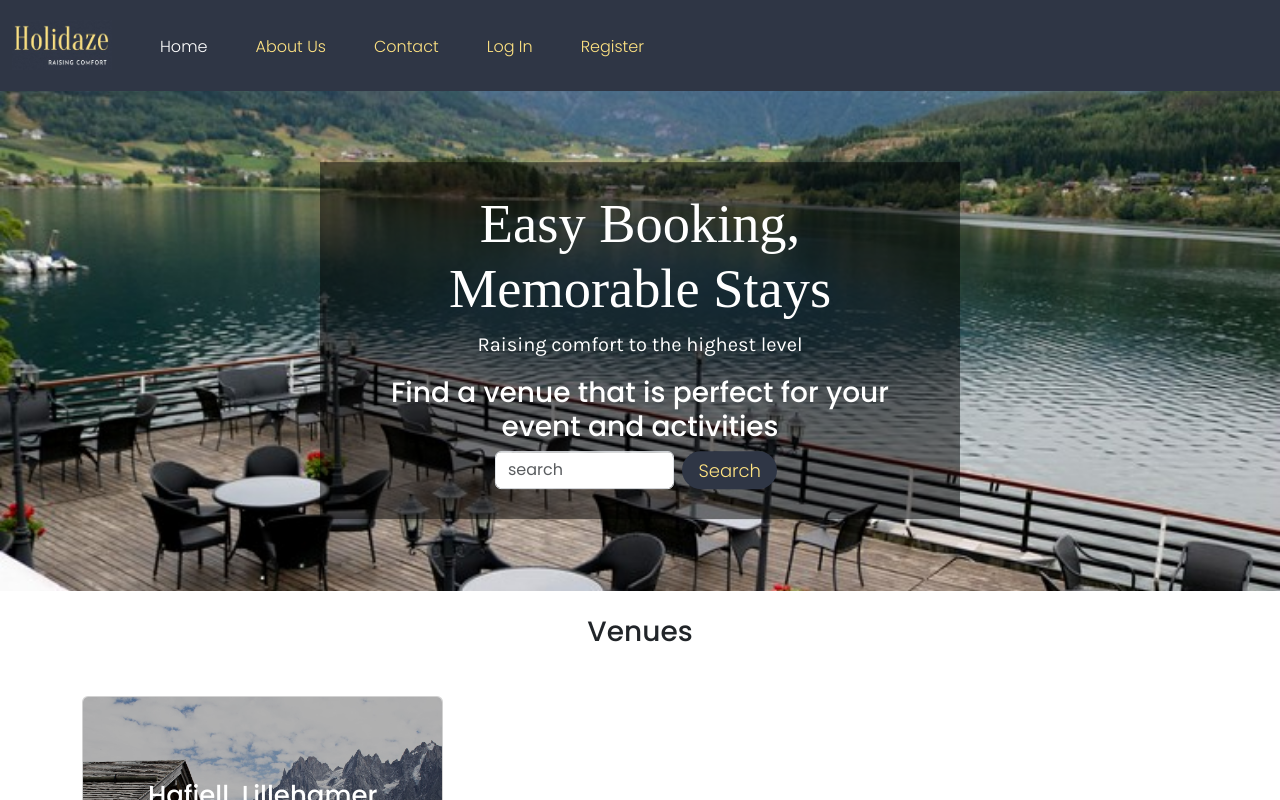
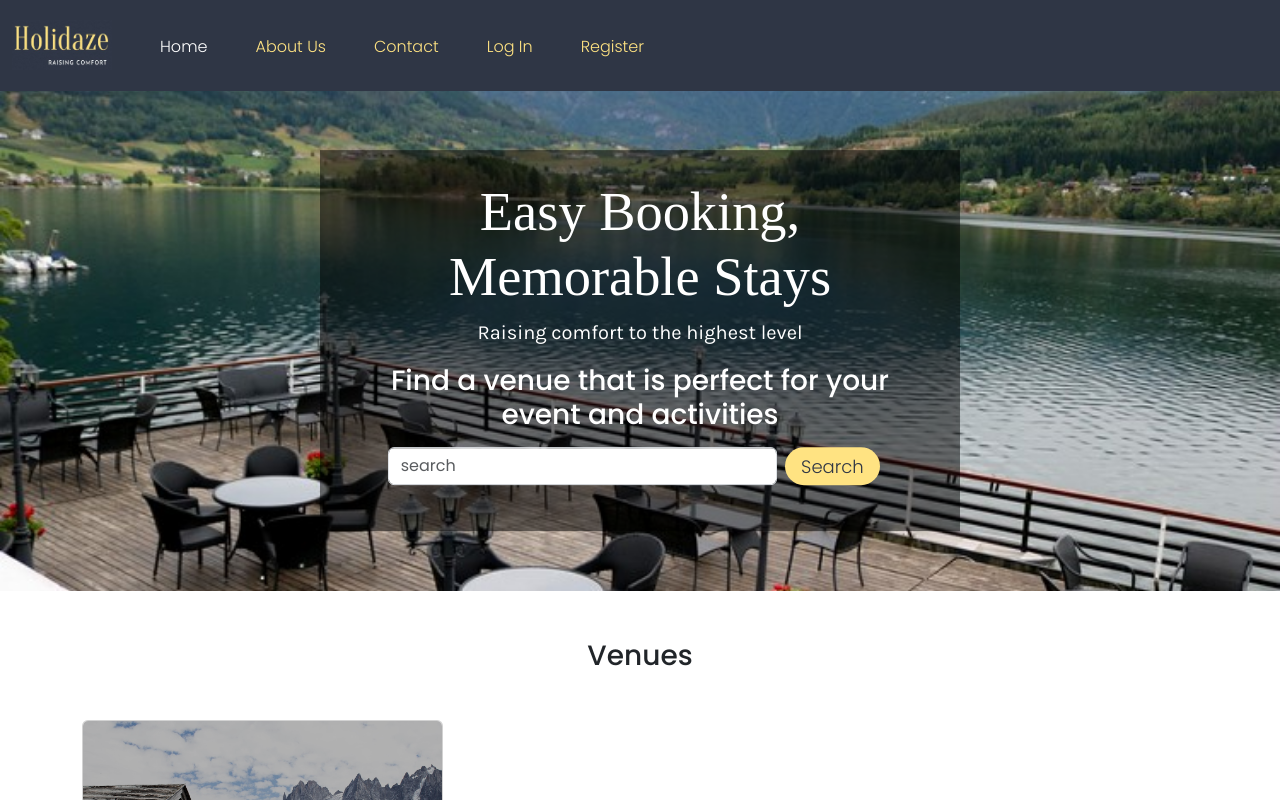
Before and after one commit to tahsinrukaiya/PROJECT-EXAM-2, a React (Vite) app: page / in a window 1280 px wide. Shown: the top 800 px of the page. Built offline with nearby package versions, Linux system fonts and the light colour scheme; a web font is replaced by a local one.

Commit message:
small changes

```diff
--- a/src/Components/HeroSection.jsx
+++ b/src/Components/HeroSection.jsx
@@ -10,13 +10,11 @@ export default function HeroSection() {
                     <p className="lead text-white">Raising comfort to the highest level</p>
                     <h3 className="lead-2 text-white">Find a venue that is perfect for your event and activities</h3>
                     <div className="col-10 col-md-6 col-lg-6">
-                        <div className="input-group search-form">
+                        <div className="input-group search-form mt-3 mb-3">
                             <input type="search" className="form-control rounded" placeholder="search" aria-label="Search" aria-describedby="search-addon" />
                             <button type="button" className="search-btn  rounded-pill mx-2 px-3" data-mdb-ripple-init>Search</button>
                         </div>
-
                     </div>
-
                 </div>
             </div>
 
--- a/src/Components/Pages/Venues/VenueCards.jsx
+++ b/src/Components/Pages/Venues/VenueCards.jsx
@@ -4,7 +4,7 @@ import Venue from "/src/assets/venue.jpg";
 export default function VenueCards() {
     return (
         <>
-            <div className="heading2 mt-4 text-center"><h3>Venues</h3></div>
+            <div className="heading2 mt-5 text-center"><h3>Venues</h3></div>
             <div className="container mt-5">
                 <div className="row g-3">
                     <div className="col-6 col-md-6 col-lg-4">
--- a/src/index.css
+++ b/src/index.css
@@ -120,15 +120,22 @@
 }
 
 .search-form {
-  margin-left: 50% !important;
+  margin-left: 13% !important;
+  width: 500px !important;
 }
 
 .search-btn {
-  color: #FFE382 !important;
+  color: #2F3645 !important;
   box-shadow: none !important;
   border: none !important;
+  background-color: #FFE382 !important;
+  font-size: 18px !important;
+}
+
+.search-btn:hover {
+  color: #FFE382 !important;
   background-color: #2F3645 !important;
-  font-size: 18px !important;
+
 }
 
 .button-banner {
@@ -417,7 +424,8 @@
   }
 
   .search-form {
-    margin-left: 13% !important;
+    margin-left: 0% !important;
+    width: 250px !important;
   }
 
   .search-btn {
```
